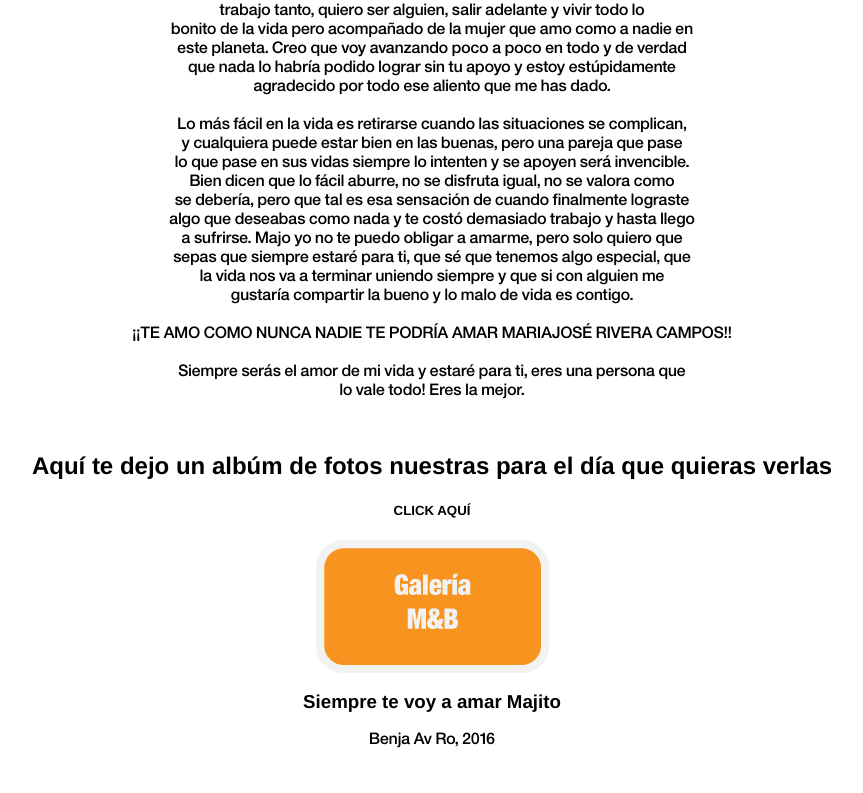
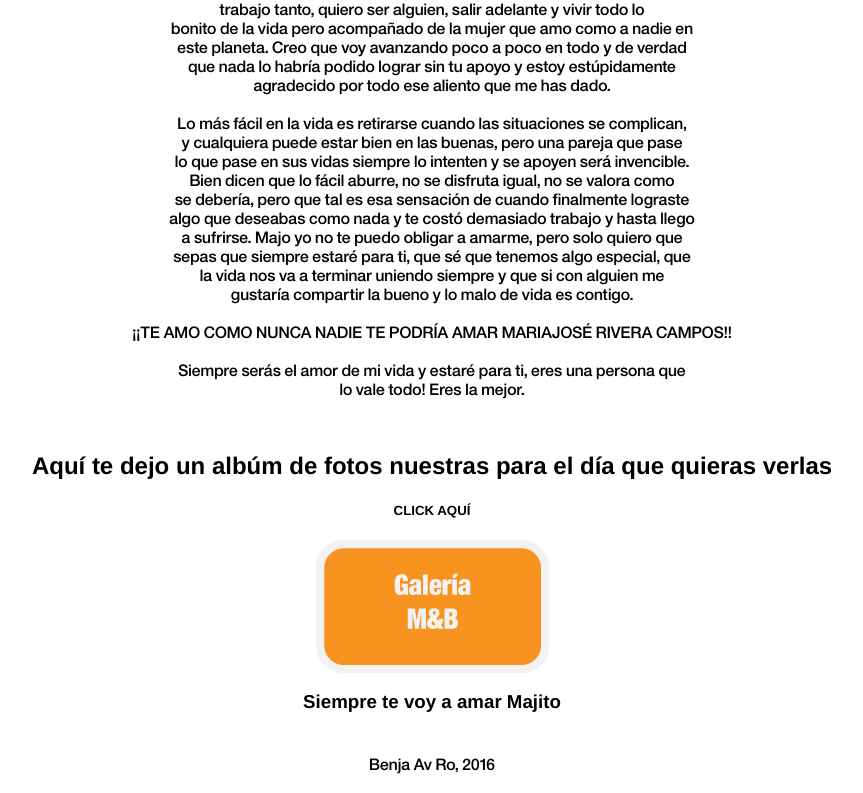
Before and after one commit to mosaiquemx/4MRC, a plain HTML site: page index.html in a window 1280 px wide. Shown: the part 1827-2620 px from the top of the page, without its empty margins (208-1071 px from the left). Before the commit the page ends 2594 px from the top, so only its background shows below. Drawn offline with Linux system fonts and the light colour scheme.

Commit message:
padding footer

```diff
--- a/style.css
+++ b/style.css
@@ -29,3 +29,6 @@ h2
 {
   padding-top: 30px;
 }
+.footer {
+  padding-top: 10px;
+}
```
